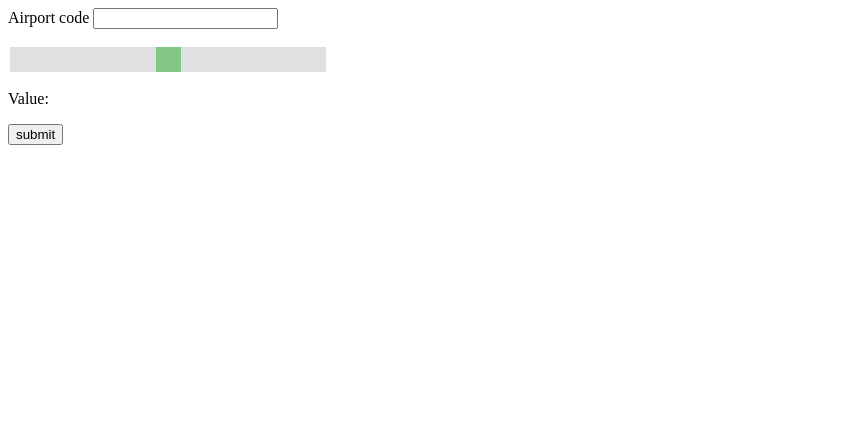
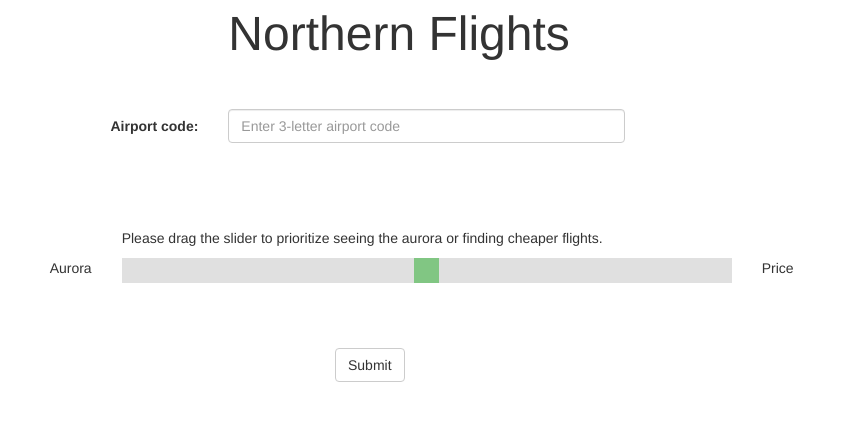
Before and after one commit to michevan/northern-flights, a Flask app: page / in a window 1280 px wide. Shown: the top 421 px of the page, without its empty margins (0-848 px from the left). Run offline with Flask 2, Linux system fonts and the light colour scheme; some libraries are stand-ins or nearby versions.

Commit message:
added bootstrap code to websites

```diff
--- a/website/nf/templates/input.html
+++ b/website/nf/templates/input.html
@@ -2,8 +2,12 @@
 
 
 <head>
+        <title>Northern Flights </title>
 
 <meta name="viewport" content="width=device-width, initial-scale=1">
+  <link rel="stylesheet" href="https://maxcdn.bootstrapcdn.com/bootstrap/3.3.7/css/bootstrap.min.css">
+  <script src="https://ajax.googleapis.com/ajax/libs/jquery/3.3.1/jquery.min.js"></script>
+  <script src="https://maxcdn.bootstrapcdn.com/bootstrap/3.3.7/js/bootstrap.min.js"></script>
 <style>
 .slidecontainer {
     width: 50%;
@@ -44,23 +48,67 @@
 
 
    <body>
+   <div class="container-fluid">
 
-      <form action = "http://localhost:5000/result" method = "POST">
-         <p>Airport code <input type = "text" name = "airport" /></p>
+      <form class="form-horizontal" action = "http://localhost:5000/result" method = "POST">
 
 
-<div class="slidecontainer">
+          <div class="row">
+        <div class="col-sm-2"></div>
+  <div class="col-sm-6 ">
+    <p>   <font size="7">  Northern Flights </font> <p>
+         </div></div>
+
+<p>
+    <br />
+
+         <div class="form-group">
+           <label class="control-label col-sm-2" for="airport">Airport code:</label>
+    <div class="col-sm-4">
+      <input type="text" class="form-control" name="airport" placeholder="Enter 3-letter airport code">
+    </div>
+  </div>
+  <p>
+  <br />
+  <br />
+
+  <br />
+
+  <p>
+      <div class="row">
+        <div class="col-sm-1"></div>
+  <div class="col-sm-6 ">
+    <p>     Please drag the slider to prioritize seeing the aurora or finding cheaper flights. <p>
+         </div></div>
+
+                 <div class="row">
+  <div class="col-sm-1"><p align="right">Aurora</p></div>
+  <div class="col-sm-4 slidecontainer">
   <input type="range" min="-10" max="10" value="0" class="slider" name="value_slider">
-  <p>Value: <span id="demo"></span></p>
+</div>
+  <div class="col-sm-1"><p align="left">Price</p></div>
 </div>
 
 
+<br />
+<br />
+  <br />
+
+
+                <div class="row">
+  <div class="col-sm-3"></div>
+  <div class="col-sm-3 ">
+
+ <button type="submit" class="btn btn-default" value = "submit">Submit</button>
+</div>
+
+     <p>
 
 
 
+      </form>
+      </div>
 
-         <p><input type = "submit" value = "submit" /></p>
-      </form>
 
    </body>
 </html>
```
Also changed, not shown: website/nf/templates/result.html (+31 -5 lines).
